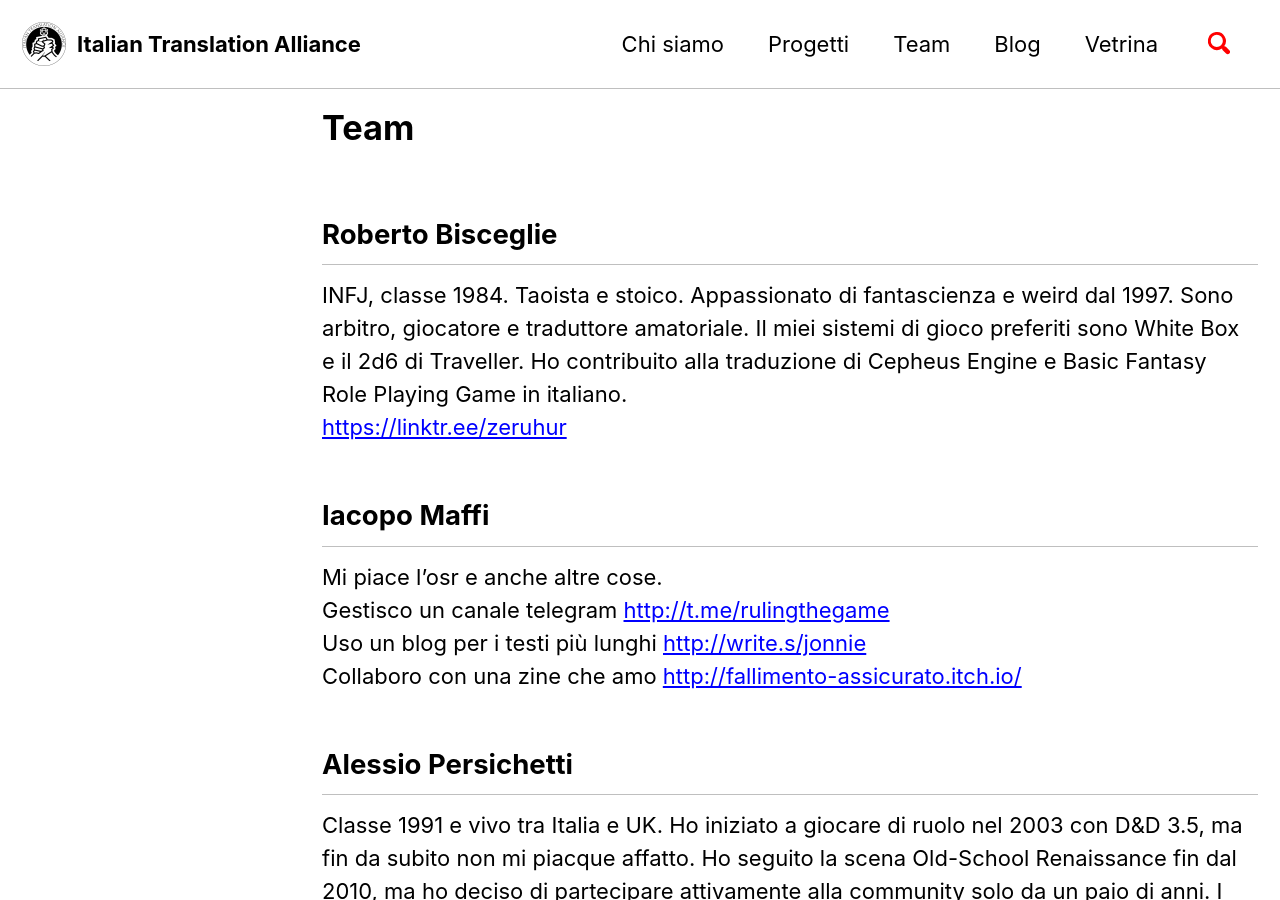
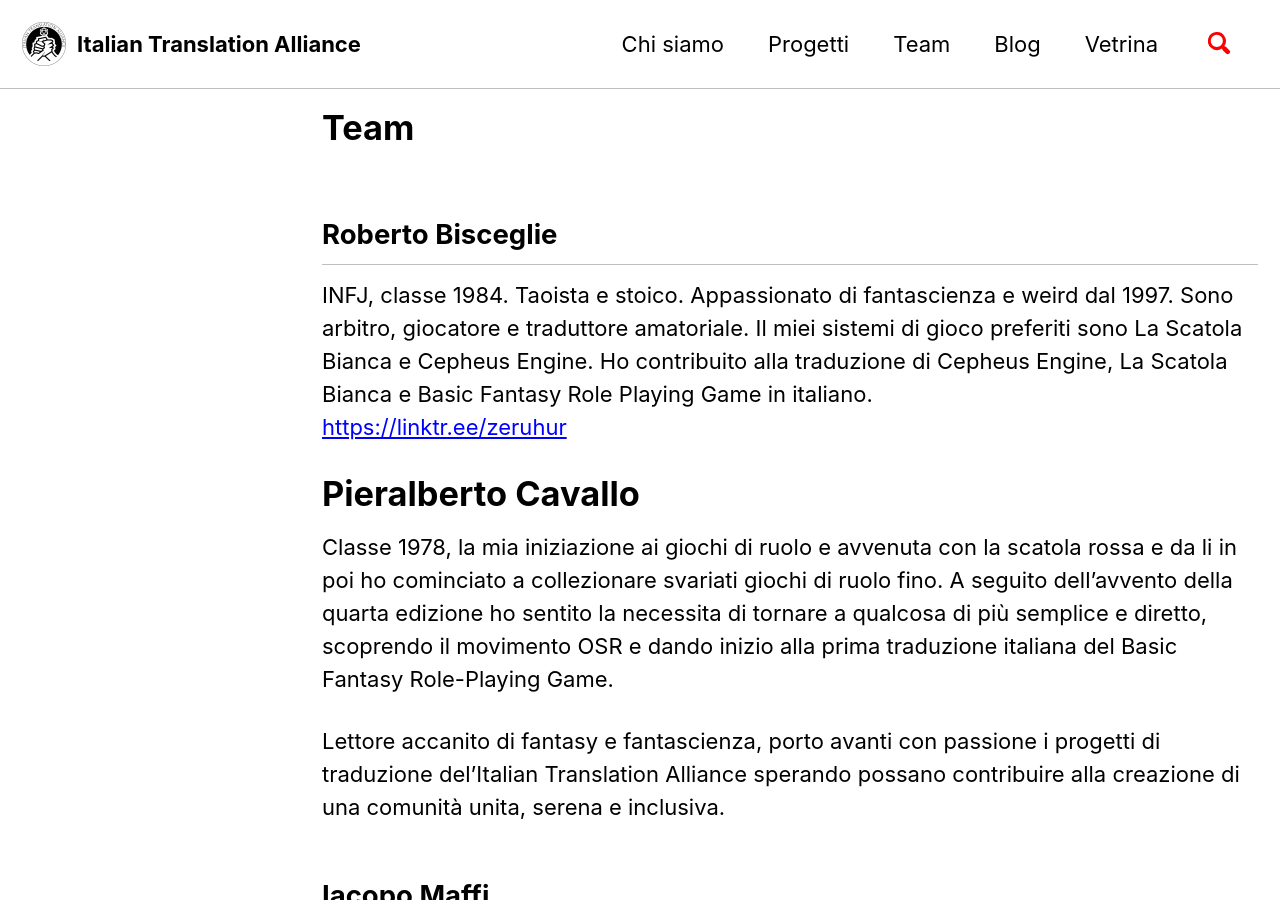
Before and after one commit to Italian-Translation-Alliance/italian-translation-alliance.github.io, a Jekyll site: the page built from pages/team.md, in a window 1280 px wide and 900 px high. Built offline with Jekyll 4.4.1, drawn with Linux system fonts in a browser that asks for light colours; cached includes are drawn as plain includes; comment, search, counter and statistics services are not loaded.

Commit message:
Update team.md

```diff
--- a/pages/team.md
+++ b/pages/team.md
@@ -6,8 +6,13 @@
 ---
 
 ## Roberto Bisceglie
-INFJ, classe 1984. Taoista e stoico. Appassionato di fantascienza e weird dal 1997. Sono arbitro, giocatore e traduttore amatoriale. Il miei sistemi di gioco preferiti sono White Box e il 2d6 di Traveller. Ho contribuito alla traduzione di Cepheus Engine e Basic Fantasy Role Playing Game in italiano.
+INFJ, classe 1984. Taoista e stoico. Appassionato di fantascienza e weird dal 1997. Sono arbitro, giocatore e traduttore amatoriale. Il miei sistemi di gioco preferiti sono La Scatola Bianca e Cepheus Engine. Ho contribuito alla traduzione di Cepheus Engine, La Scatola Bianca e Basic Fantasy Role Playing Game in italiano.
 [https://linktr.ee/zeruhur](https://linktr.ee/zeruhur)
+
+# Pieralberto Cavallo
+Classe 1978, la mia iniziazione ai giochi di ruolo e avvenuta con la scatola rossa e da li in poi ho cominciato a collezionare svariati giochi di ruolo fino. A seguito dell'avvento della quarta edizione ho sentito la necessita di tornare a qualcosa di più semplice e diretto, scoprendo il movimento OSR e dando inizio alla prima traduzione italiana del Basic Fantasy Role-Playing Game.
+
+Lettore accanito di fantasy e fantascienza, porto avanti con passione i progetti di traduzione del'Italian Translation Alliance sperando possano contribuire alla creazione di una comunità unita, serena e inclusiva.
 
 ## Iacopo Maffi
 Mi piace l'osr e anche altre cose.
```
